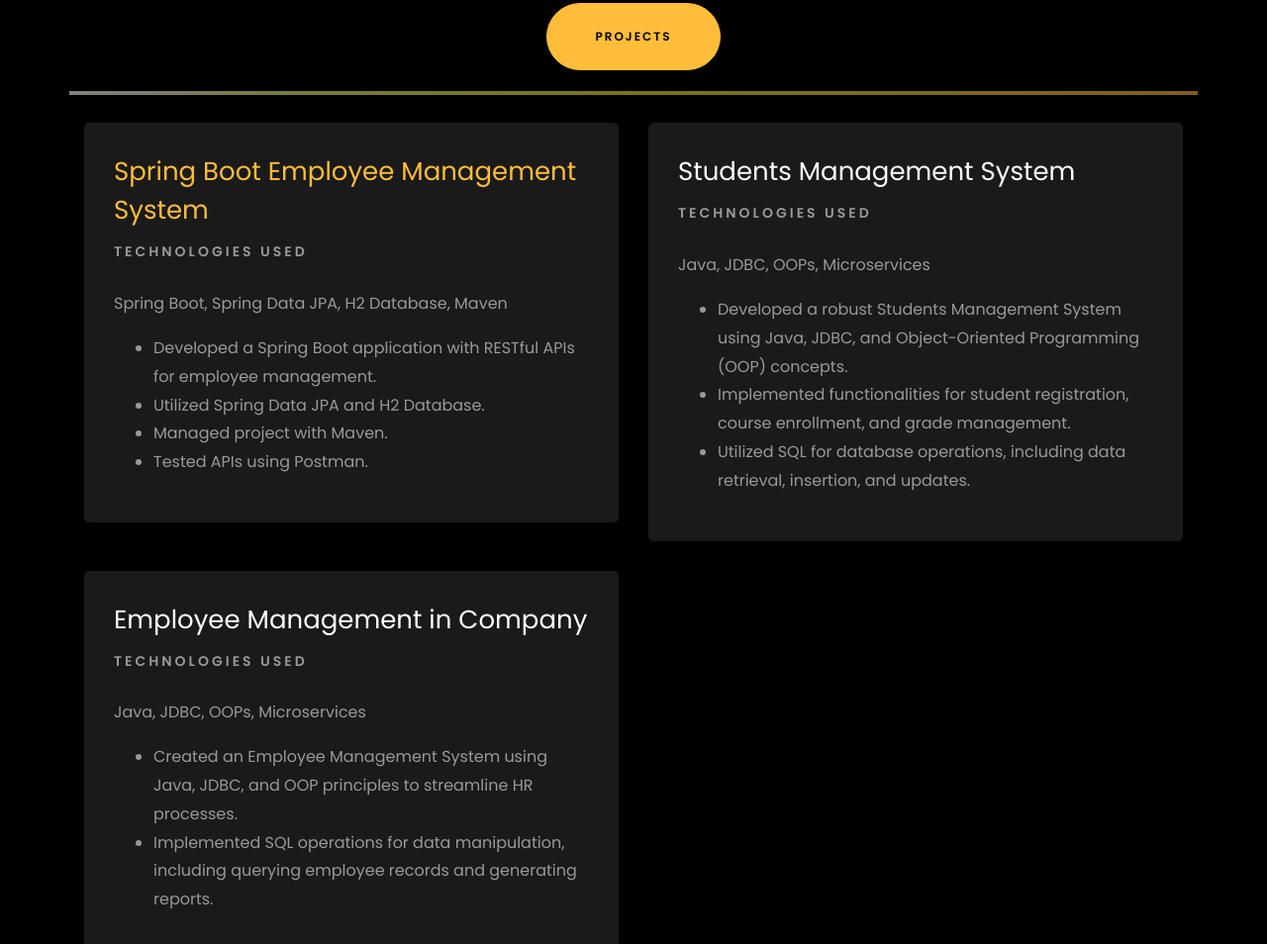
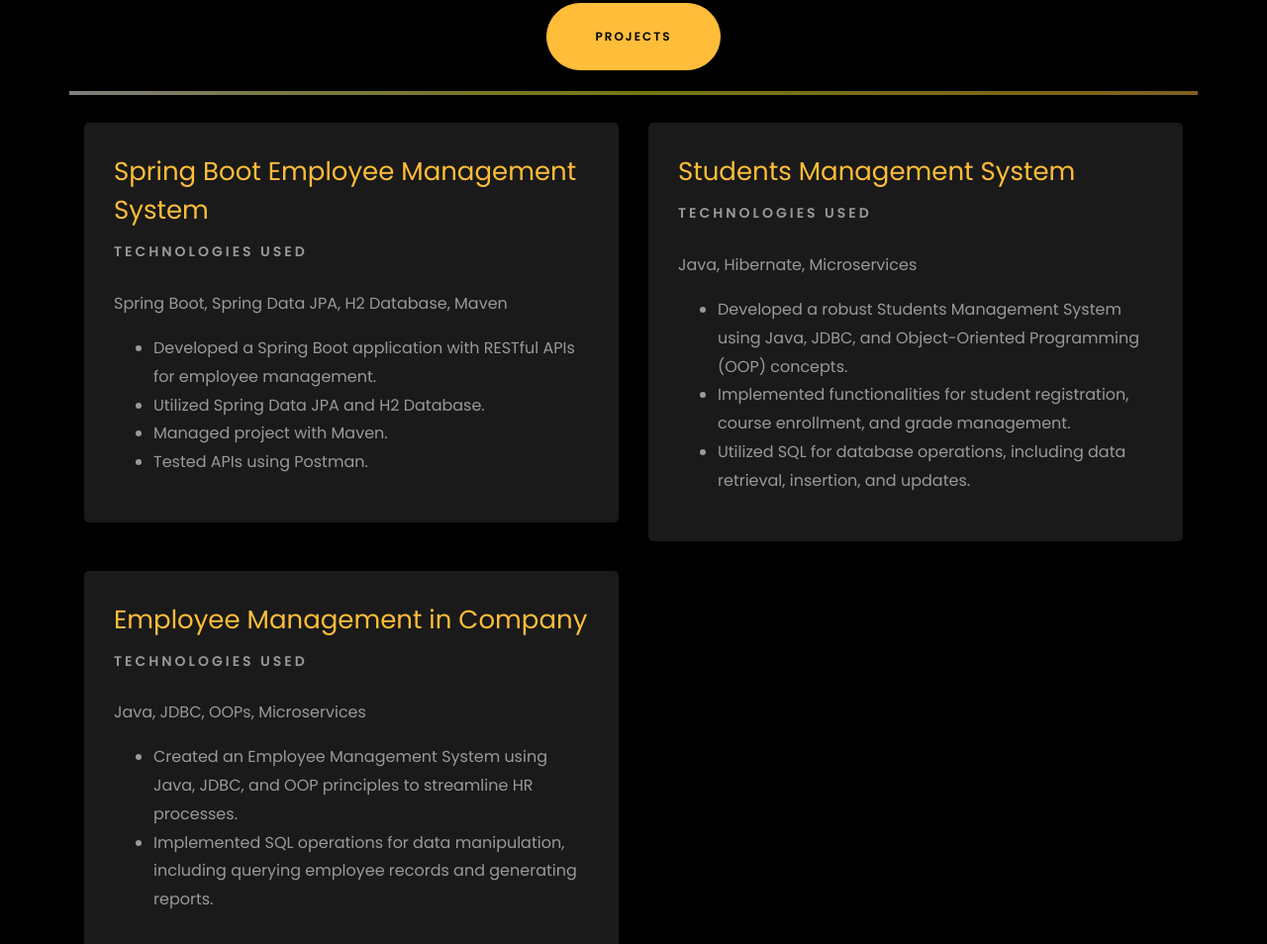
Before and after one commit to sidz111/sidz.github.io, a plain HTML site: page index.html in a window 1280 px wide. Shown: the part 1784-2738 px from the top of the page at 99% size. Drawn offline with Linux system fonts and the light colour scheme; files whose address does not match are found by name.

Commit message:
Update index.html

```diff
--- a/index.html
+++ b/index.html
@@ -369,7 +369,7 @@
   <div class="col-md-6">
     <div class="resume-wrap ftco-animate">
       <!-- <span class="date">2024-Present</span> -->
-      <h2><a href="https://github.com/your-username/your-repo-name" target="_blank">Spring Boot Employee Management System</a></h2>
+      <h2><a href="https://github.com/sidz111/Employee-management-using-Spring-Boot" target="_blank">Spring Boot Employee Management System</a></h2>
       <span class="position">Technologies used</span>
       <p class="mt-4">Spring Boot, Spring Data JPA, H2 Database, Maven
         <ul>
@@ -385,9 +385,10 @@
   <div class="col-md-6">
     <div class="resume-wrap ftco-animate">
       <!-- <span class="date">2024-Present</span> -->
-      <h2>Students Management System</h2>
+       <h2><a href="https://github.com/sidz111/Hibernate-Student-Project" target="_blank">Students Management System</a></h2>
+
       <span class="position">Technologies used</span>
-      <p class="mt-4">Java, JDBC, OOPs, Microservices
+      <p class="mt-4">Java, Hibernate, Microservices
         <ul>
           <li>Developed a robust Students Management System using Java, JDBC, and Object-Oriented Programming (OOP) concepts.</li>
           <li>Implemented functionalities for student registration, course enrollment, and grade management.</li>
@@ -400,7 +401,8 @@
   <div class="col-md-6">
     <div class="resume-wrap ftco-animate">
       <!-- <span class="date">2021-Present</span> -->
-      <h2>Employee Management in Company</h2>
+       <h2><a href="https://github.com/sidz111/JDBC_Employee_Management" target="_blank">Employee Management in Company</a></h2>
+
       <span class="position">Technologies used</span>
       <p class="mt-4">Java, JDBC, OOPs, Microservices
         <ul>
```
